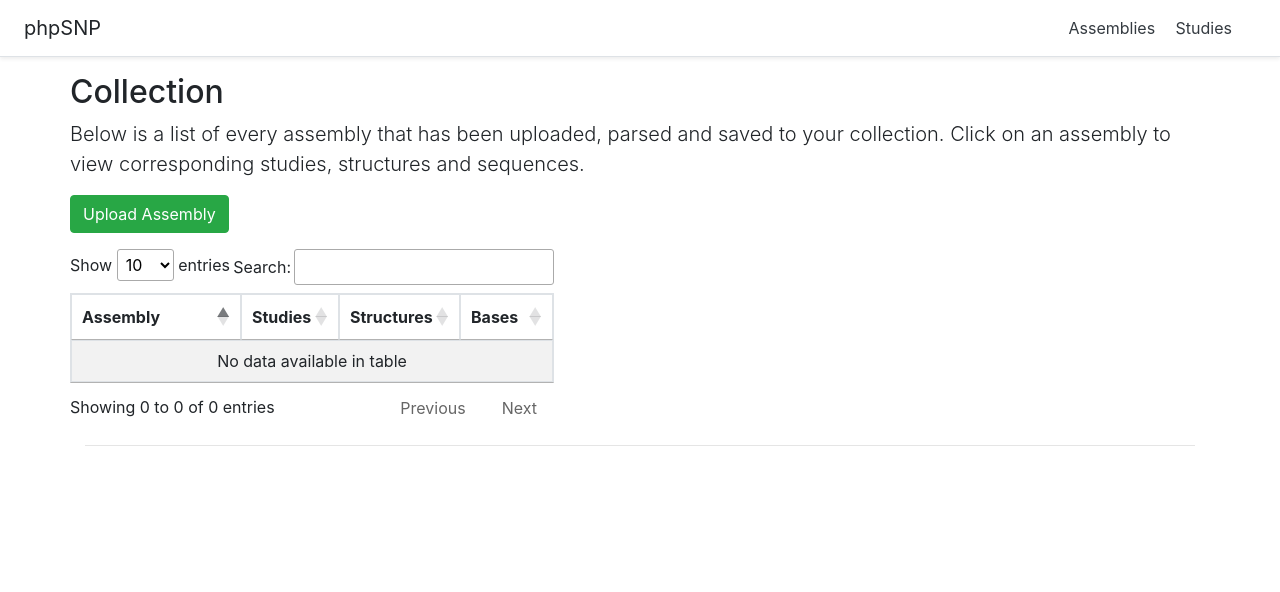
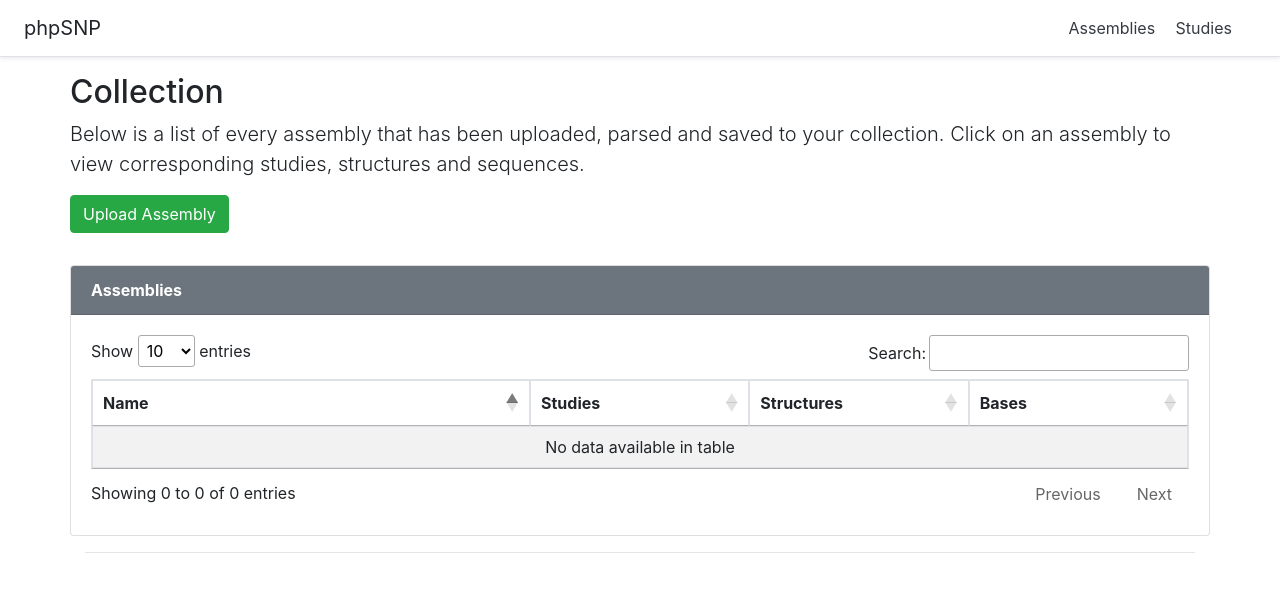
Before and after one commit to shawniconners/phpsnp, a PHP site: page /collection.php in a window 1280 px wide. Shown: the top 592 px of the page. Run offline with PHP 8.4, Linux system fonts and the light colour scheme; data that the repository does not hold is empty; some libraries are stand-ins or nearby versions.

Commit message:
Update collection.php
Closes #19

```diff
--- a/collection.php
+++ b/collection.php
@@ -61,10 +61,15 @@
 					<p class="lead"><a class="btn btn-success" href="assembly_upload.php" role="button">Upload Assembly</a></p>
 				</div>
 				<div class="row">
+					<div class="card w-100 mt-3">
+						<div class="card-header text-white bg-secondary font-weight-bold">
+							Assemblies
+						</div>
+						<div class="card-body">
 							<table id="tblAssemblies" class="table table-striped table-bordered table-hover" cellspacing="0" width="100%">
 								<thead>
 									<tr>
-								<th>Assembly</th>
+										<th>Name</th>
 										<th>Studies</th>
 										<th>Structures</th>
 										<th>Bases</th>
@@ -84,6 +89,8 @@
 									 ?>
 								</tbody>
 							</table>
+						</div>
+					</div>
 				</div>
 				<hr/>
 			</div> <!-- /container -->
```
Lines whose indentation alone changed are shown as unchanged.
